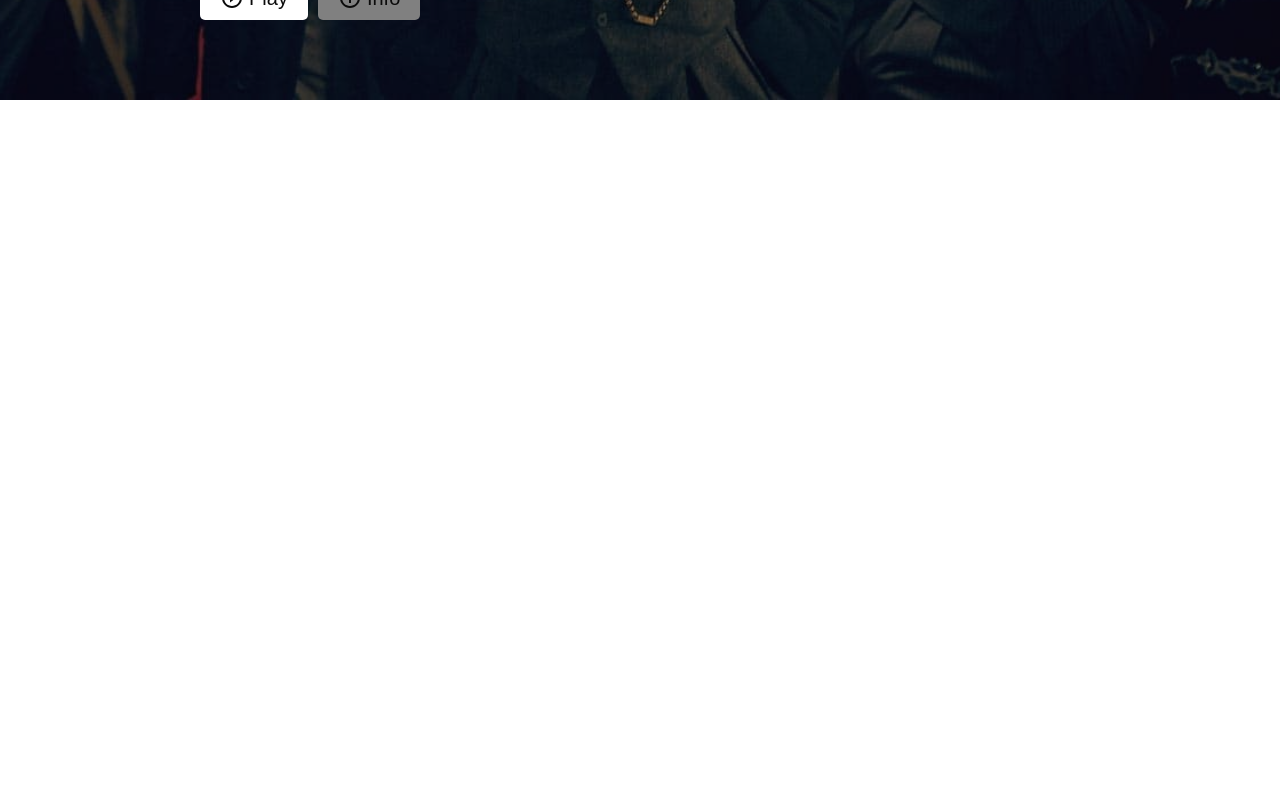
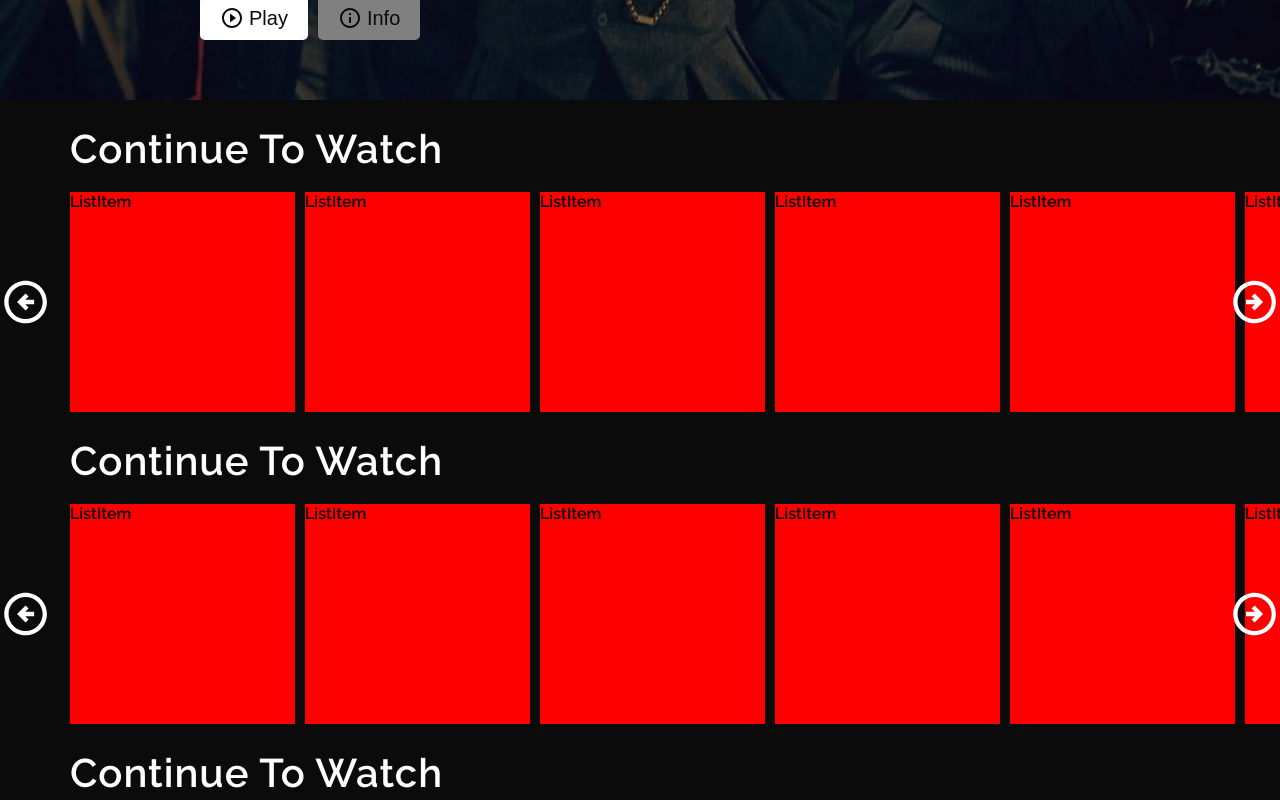
Before and after one commit to FrankYChills/TECHFLIX, a React (Create React App) app: page / in a window 1280 px wide. Shown: the part 620-1420 px from the top of the page. Built offline with nearby package versions, Linux system fonts and the light colour scheme.

Commit message:
added listitem comp

```diff
--- a/src/components/featured/Featured.scss
+++ b/src/components/featured/Featured.scss
@@ -1,6 +1,6 @@
 .featured {
   height: 90vh;
-  //   position: relative;
+  position: relative;
 
   img {
     height: 100%;
@@ -12,7 +12,7 @@
 
   .info {
     position: absolute;
-    top: 210px;
+    top: 290px;
     left: 200px;
     color: white;
     width: 35%;
@@ -20,11 +20,11 @@
     flex-direction: column;
 
     img {
-      height: 250px;
-      width: 350px;
-      object-fit: scale-down;
+      height: 190px;
+      width: 270px;
+      // object-fit: scale-down;
       opacity: 0.5;
-      position: relative;
+      // position: relative;
       right: 40px;
     }
 
--- /dev/null
+++ b/src/components/list/List.jsx
@@ -0,0 +1,36 @@
+import ArrowCircleRightOutlinedIcon from "@mui/icons-material/ArrowCircleRightOutlined";
+import ArrowCircleLeftOutlinedIcon from "@mui/icons-material/ArrowCircleLeftOutlined";
+
+import ListItem from "../listitem/ListItem";
+import "./List.scss";
+
+const List = () => {
+  return (
+    <div className="list">
+      <span className="listTitle">Continue To Watch</span>
+      <div className="wrapper">
+        <ArrowCircleLeftOutlinedIcon className="sliderArrow left" />
+        <div className="container">
+          <ListItem />
+          <ListItem />
+          <ListItem />
+          <ListItem />
+          <ListItem />
+          <ListItem />
+          <ListItem />
+          <ListItem />
+          <ListItem />
+          <ListItem />
+          <ListItem />
+          <ListItem />
+          <ListItem />
+          <ListItem />
+          <ListItem />
+        </div>
+        <ArrowCircleRightOutlinedIcon className="sliderArrow right" />
+      </div>
+    </div>
+  );
+};
+
+export default List;
--- /dev/null
+++ b/src/components/list/List.scss
@@ -0,0 +1,44 @@
+.list {
+  width: 100%;
+  margin-top: 25px;
+
+  .listTitle {
+    color: #fff;
+    font-size: 40px;
+    font-weight: 600;
+    margin-left: 70px;
+
+    letter-spacing: 1px;
+  }
+
+  .wrapper {
+    margin: 20px 0 0 0px;
+    position: relative;
+    // background-color: blue;
+    .sliderArrow {
+      color: white;
+      width: 4%;
+      height: 100%;
+      position: absolute;
+      z-index: 997;
+      top: 0;
+      bottom: 0;
+      cursor: pointer;
+
+      &.left {
+        left: 0;
+      }
+
+      &.right {
+        right: 0;
+      }
+    }
+
+    .container {
+      display: flex;
+      margin-left: 70px;
+      width: max-content;
+      transform: translateX(0px);
+    }
+  }
+}
--- /dev/null
+++ b/src/components/listitem/ListItem.jsx
@@ -0,0 +1,7 @@
+import "./ListItem.scss";
+
+const ListItem = () => {
+  return <div className="listItem">ListItem</div>;
+};
+
+export default ListItem;
--- /dev/null
+++ b/src/components/listitem/ListItem.scss
@@ -0,0 +1,6 @@
+.listItem {
+  width: 225px;
+  height: 220px;
+  background-color: red;
+  margin-right: 10px;
+}
--- a/src/home/Home.jsx
+++ b/src/home/Home.jsx
@@ -1,12 +1,17 @@
 import "./Home.scss";
 import Navbar from "../components/navbar/Navbar";
 import Featured from "../components/featured/Featured";
+import List from "../components/list/List";
 
 const Home = () => {
   return (
     <div className="home">
       <Navbar />
       <Featured type="movie" />
+      <List />
+      <List />
+      <List />
+      <List />
     </div>
   );
 };
--- a/src/home/Home.scss
+++ b/src/home/Home.scss
@@ -1,3 +1,4 @@
 .home {
   background-color: var(--main-color);
+  overflow: hidden;
 }
```
